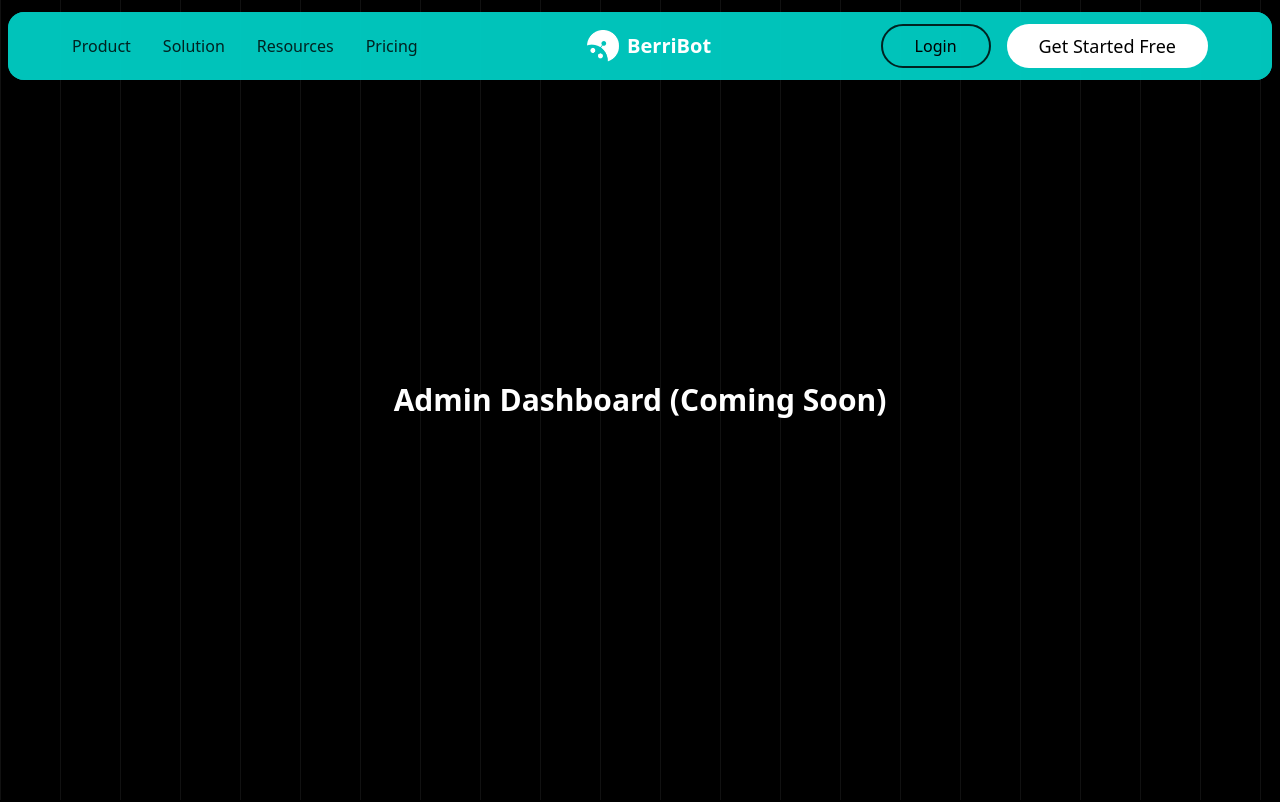
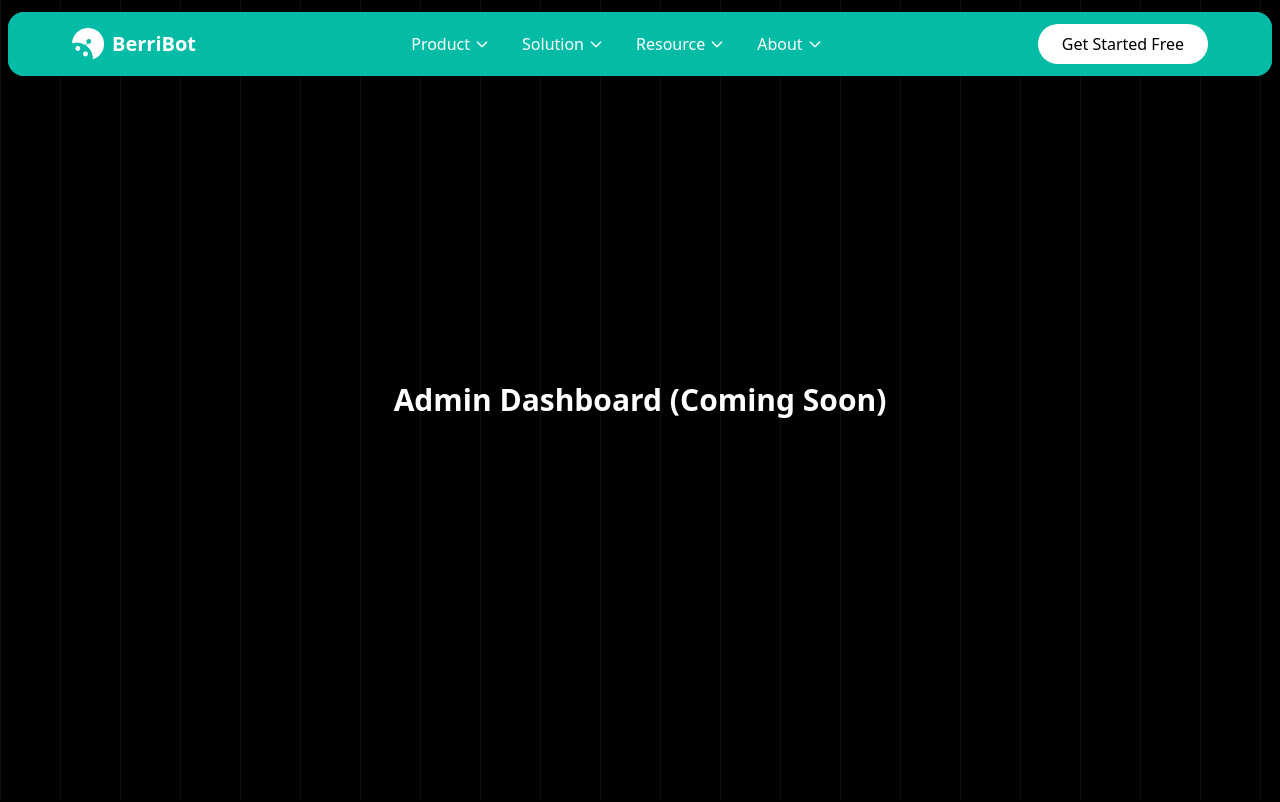
Before and after one commit to LuseBiswas/BerrieBot, a Next.js app: page /admin in a window 1280 px wide. Shown: the top 802 px of the page. Built offline with nearby package versions, Linux system fonts and the light colour scheme.

Commit message:
Navbar is updated

```diff
--- a/app/page.tsx
+++ b/app/page.tsx
@@ -18,8 +18,6 @@ export default function Home() {
     <>
       <HeroSection />
       <CompaniesSection />
-      {/* <Thought />
-      <FeaturesSection /> */}
       <TestimonialSection />
       <CarouselSection />
       <FeatureCard />
--- a/components/NavBar.tsx
+++ b/components/NavBar.tsx
@@ -15,34 +15,9 @@ export default function NavBar() {
   return (
     <>
       <nav className="fixed top-0 left-0 right-0 z-50">
-        <div className="mx-2 my-3 rounded-2xl bg-[#00C7BEE0]">
+        <div className="mx-2 my-3 rounded-2xl bg-[#04BBA6]">
           <div className="mx-auto flex max-w-8xl items-center justify-between px-16 py-3">
-            {/* Desktop - Left side - Navigation Links */}
-            <div className="hidden lg:flex items-center space-x-8">
-              <Link href="/product" className="text-black/80 font-medium hover:text-black transition-colors">
-                Product
-              </Link>
-              <Link href="/solution" className="text-black/80 font-medium hover:text-black transition-colors">
-                Solution
-              </Link>
-              <Link href="/resources" className="text-black/80 font-medium hover:text-black transition-colors">
-                Resources
-              </Link>
-              <Link href="/pricing" className="text-black/80 font-medium hover:text-black transition-colors">
-                Pricing
-              </Link>
-            </div>
-
-            {/* Mobile - Hamburger Menu */}
-            <button
-              onClick={toggleMobileMenu}
-              className="lg:hidden text-black hover:text-black/80 transition-colors"
-              aria-label="Toggle mobile menu"
-            >
-              {isMobileMenuOpen ? <X size={24} /> : <Menu size={24} />}
-            </button>
-
-            {/* Center - Logo */}
+            {/* Left side - Logo */}
             <Link href="/" className="flex items-center space-x-2">
               <div className="w-8 h-8 flex items-center justify-center">
                 <Image
@@ -57,17 +32,56 @@ export default function NavBar() {
               <span className="text-xl font-bold text-white">BerriBot</span>
             </Link>
 
-            {/* Desktop - Right side - Action Buttons */}
-            <div className="hidden lg:flex items-center space-x-4">
-              <Link
-                href="/login"
-                className="px-8 py-2 text-black border-2 border-black/80 rounded-full font-medium hover:bg-black/5 transition-colors"
-              >
-                Login
-              </Link>
+            {/* Center - Navigation Links */}
+            <div className="hidden lg:flex items-center space-x-8">
+              <div className="relative group">
+                <Link href="/product" className="text-white font-medium hover:text-white/80 transition-colors flex items-center">
+                  Product
+                  <svg className="ml-1 w-4 h-4" fill="none" stroke="currentColor" viewBox="0 0 24 24">
+                    <path strokeLinecap="round" strokeLinejoin="round" strokeWidth={2} d="M19 9l-7 7-7-7" />
+                  </svg>
+                </Link>
+              </div>
+              <div className="relative group">
+                <Link href="/solution" className="text-white font-medium hover:text-white/80 transition-colors flex items-center">
+                  Solution
+                  <svg className="ml-1 w-4 h-4" fill="none" stroke="currentColor" viewBox="0 0 24 24">
+                    <path strokeLinecap="round" strokeLinejoin="round" strokeWidth={2} d="M19 9l-7 7-7-7" />
+                  </svg>
+                </Link>
+              </div>
+              <div className="relative group">
+                <Link href="/resources" className="text-white font-medium hover:text-white/80 transition-colors flex items-center">
+                  Resource
+                  <svg className="ml-1 w-4 h-4" fill="none" stroke="currentColor" viewBox="0 0 24 24">
+                    <path strokeLinecap="round" strokeLinejoin="round" strokeWidth={2} d="M19 9l-7 7-7-7" />
+                  </svg>
+                </Link>
+              </div>
+              <div className="relative group">
+                <Link href="/about" className="text-white font-medium hover:text-white/80 transition-colors flex items-center">
+                  About
+                  <svg className="ml-1 w-4 h-4" fill="none" stroke="currentColor" viewBox="0 0 24 24">
+                    <path strokeLinecap="round" strokeLinejoin="round" strokeWidth={2} d="M19 9l-7 7-7-7" />
+                  </svg>
+                </Link>
+              </div>
+            </div>
+
+            {/* Mobile - Hamburger Menu */}
+            <button
+              onClick={toggleMobileMenu}
+              className="lg:hidden text-white hover:text-white/80 transition-colors"
+              aria-label="Toggle mobile menu"
+            >
+              {isMobileMenuOpen ? <X size={24} /> : <Menu size={24} />}
+            </button>
+
+            {/* Right side - Get Started Button */}
+            <div className="hidden lg:flex items-center">
               <Link
                 href="/signup"
-                className="px-8 py-2 bg-white rounded-full font-medium text-lg hover:bg-gray-50 transition-colors text-black"
+                className="px-6 py-2 bg-white rounded-full font-medium text-black hover:bg-gray-50 transition-colors"
               >
                 Get Started Free
               </Link>
```
